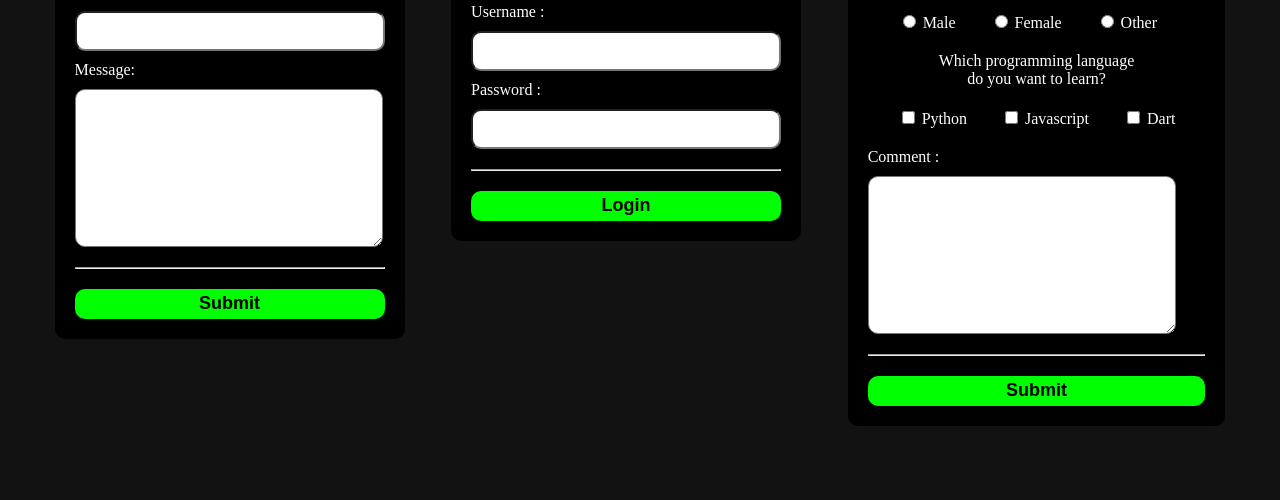
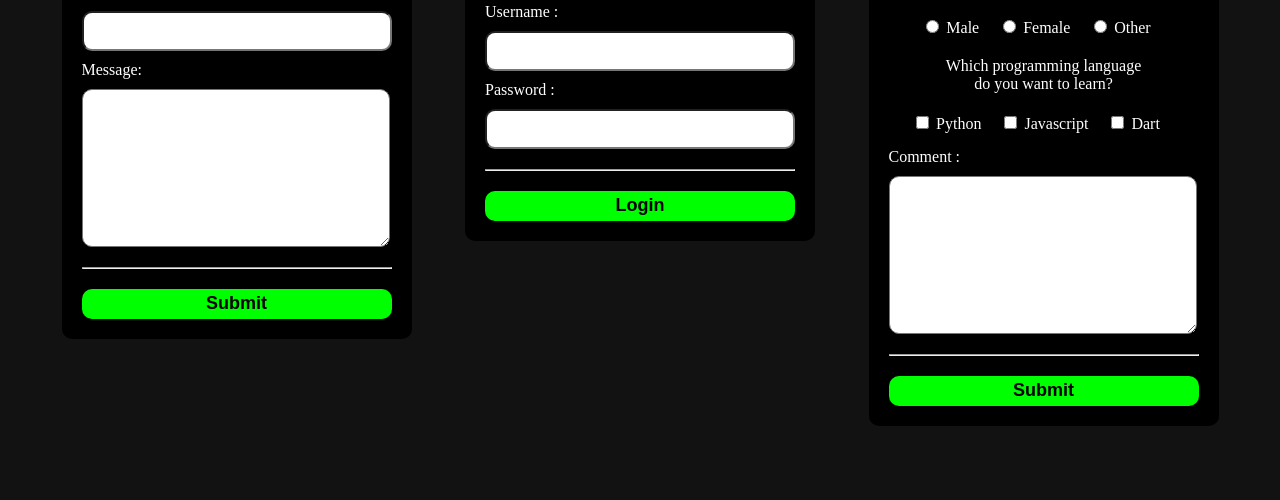
Before and after one commit to NightDev19/Icreatechs_Study_Hub, a plain HTML site: page Icreatechs_Activity_ep1-pt2/index.html in a window 1280 px wide. Shown: the part 300-800 px from the top of the page. Drawn offline with Linux system fonts and the light colour scheme.

Commit message:
Update Activity 1 and 2 pt-2

```diff
--- a/Icreatechs_Activity_ep1-pt2/css/style.css
+++ b/Icreatechs_Activity_ep1-pt2/css/style.css
@@ -1,4 +1,3 @@
-
 body{
     background: #121212;
     display: flex;
@@ -46,12 +45,10 @@ textarea{
     border-radius: 10px;
     padding: 3px;
 }
-#INST , #Gender{
+#INST , #Gender,.Gender-Type,.prog-lang,.Gender-Type label , .prog-lang label {
+    margin: 5px 0;
     text-align: center;
 }
-.Gender-Type,.prog-lang{
-    margin: 10px 0 10px 30px ;
+.Gender-Type label , .prog-lang label{
+    margin: 0 15px 0 0;
 }
-.Gender-Type label , .prog-lang label {
-    margin-right: 30px;
-}
```
Also changed, not shown: Icreatechs_Avtivity_ep1/css/style.css (+5 -6 lines), Icreatechs_Avtivity_ep1/index.html (+1 -1 lines), 1 other file.
